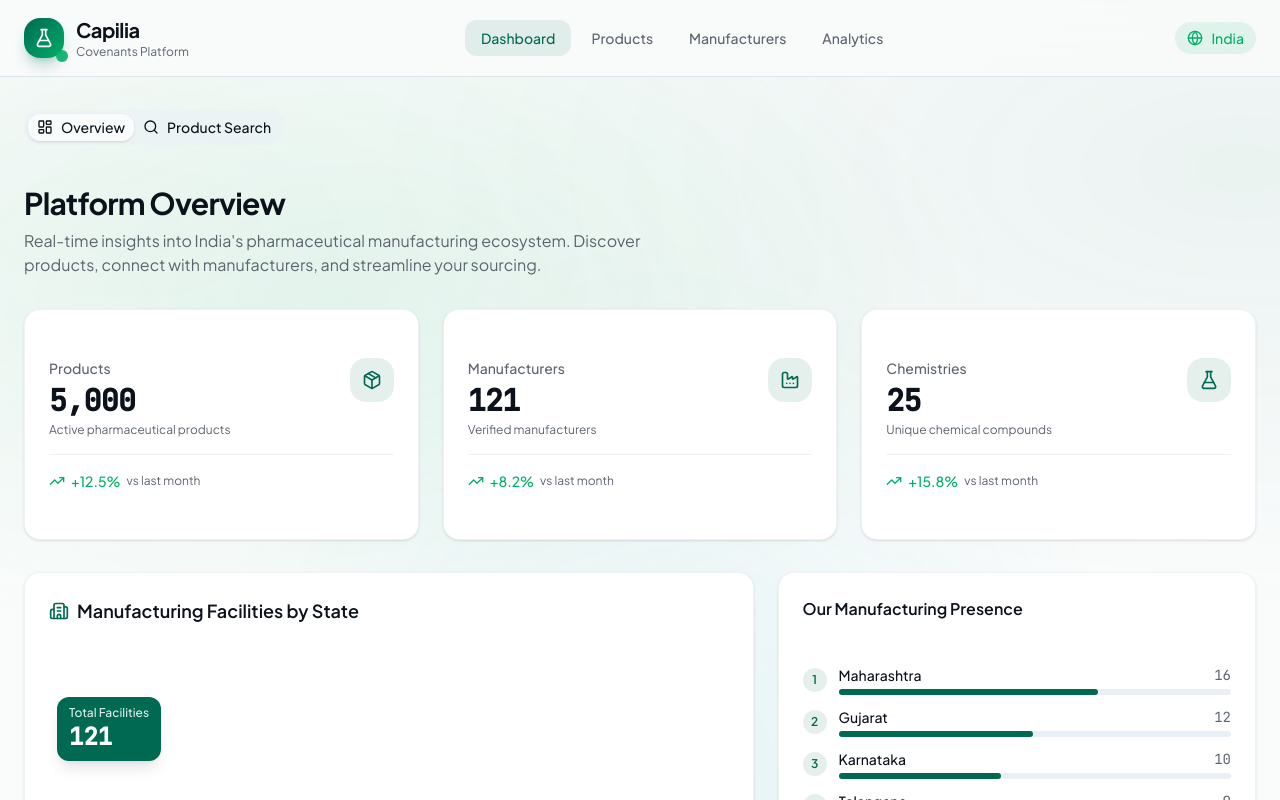
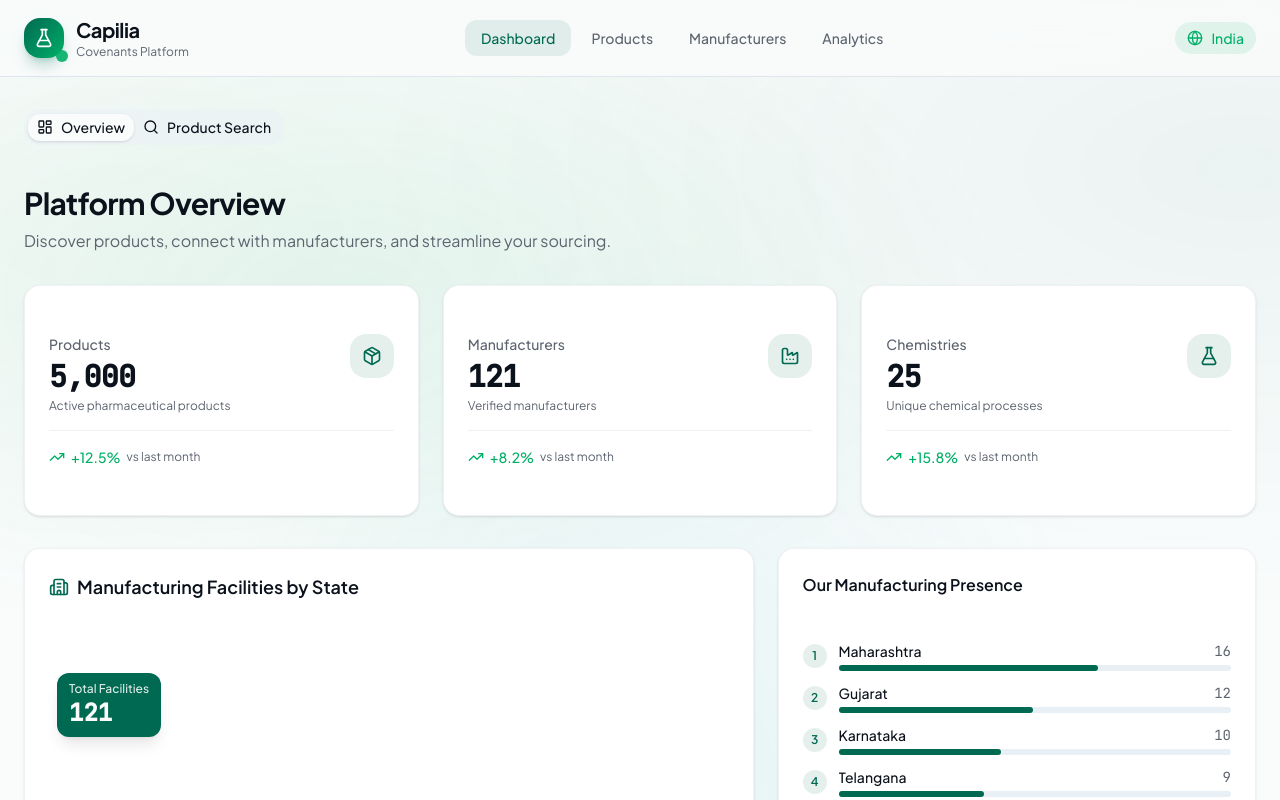
Before and after one commit to stochi0/covenants-platform, a React app in the folder frontend/: page / in a window 1280 px wide. Shown: the top 800 px of the page. Built offline with nearby package versions, Linux system fonts and the light colour scheme; the HTML template or start-up script is replaced by a standard one.

Commit message:
Refine Dashboard messaging and update StatsCards subtitle for clarity

```diff
--- a/frontend/src/components/Dashboard.tsx
+++ b/frontend/src/components/Dashboard.tsx
@@ -106,7 +106,6 @@ export function Dashboard() {
                 Platform Overview
               </h2>
               <p className="text-muted-foreground max-w-2xl">
-                Real-time insights into India's pharmaceutical manufacturing ecosystem.
                 Discover products, connect with manufacturers, and streamline your sourcing.
               </p>
             </div>
--- a/frontend/src/components/StatsCards.tsx
+++ b/frontend/src/components/StatsCards.tsx
@@ -68,7 +68,7 @@ export function StatsCards() {
     {
       title: 'Chemistries',
       value: 25,
-      subtitle: 'Unique chemical compounds',
+      subtitle: 'Unique chemical processes',
       icon: <FlaskConical className="w-5 h-5" />,
       trend: { value: 15.8, isPositive: true },
     },
```
